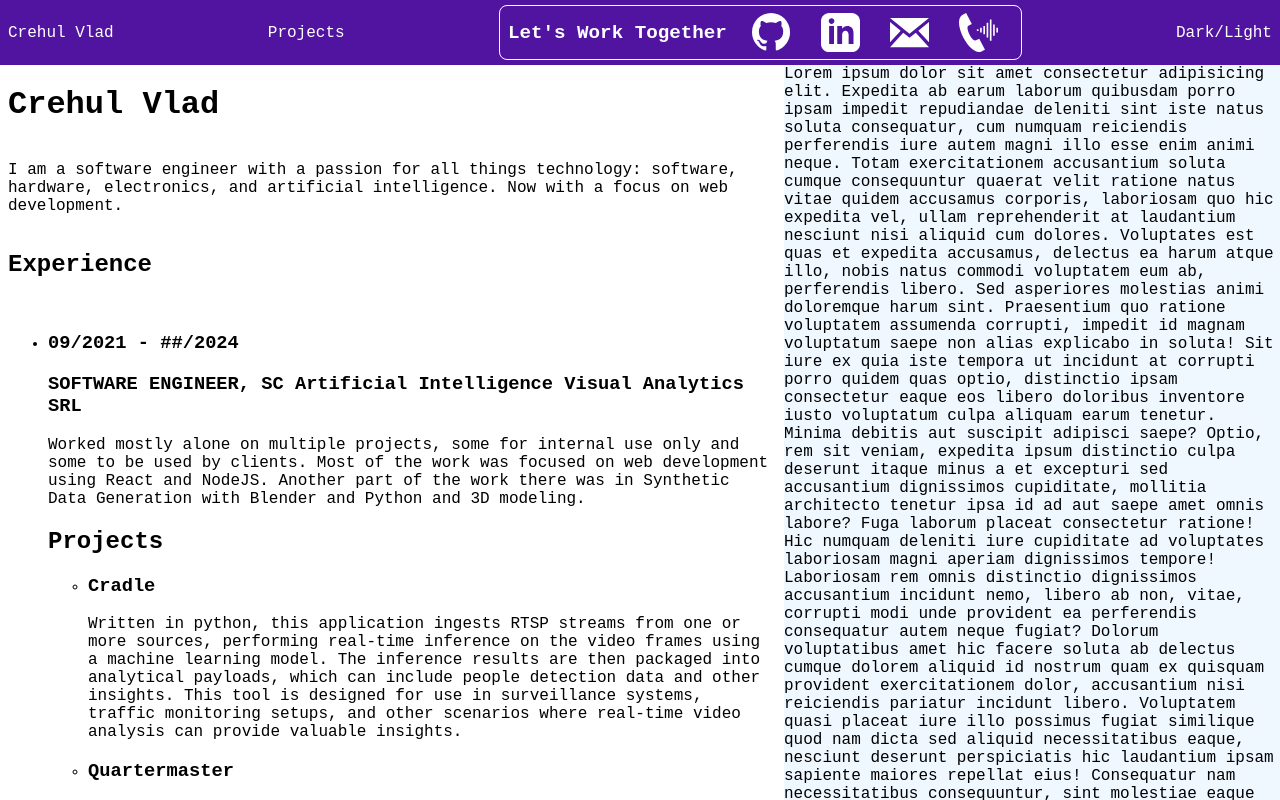
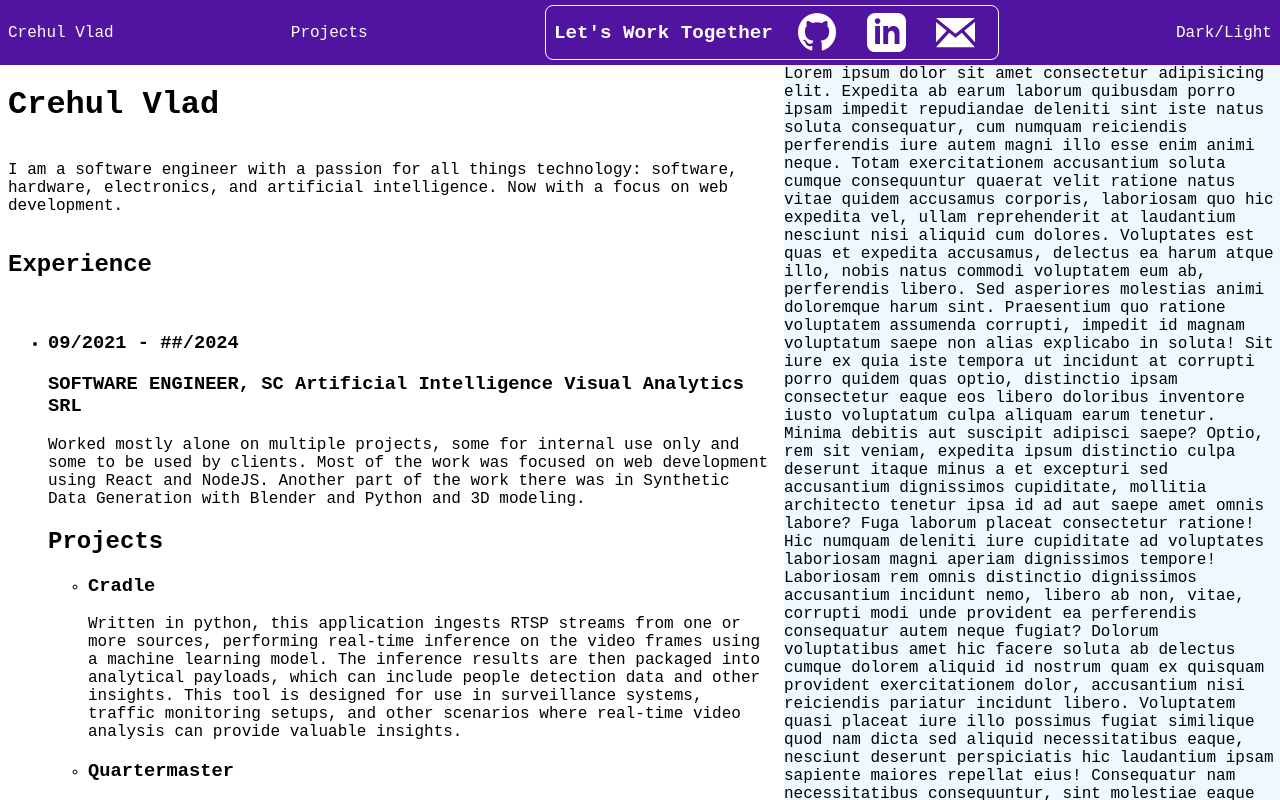
Before and after one commit to VladC12/VladC12.github.io, a React (Vite) app: page / in a window 1280 px wide. Shown: the top 800 px of the page. Built offline with nearby package versions, Linux system fonts and the light colour scheme.

Commit message:
Refactor HireButton component to update social buttons and styling

```diff
--- a/src/components/HireButton.tsx
+++ b/src/components/HireButton.tsx
@@ -6,17 +6,14 @@ const HireButton: React.FC = () => {
         <div className="hire-button-container">
             <HireMeAd/>
             <div className="social-buttons">
-                <a href="https://github.com/your-profile" target="_blank" rel="noopener noreferrer">
+                <a href="https://github.com/VladC12" target="_blank" rel="noopener noreferrer">
                     <img src="/github-mark.svg" alt="GitHub" className="social-icon" />
                 </a>
-                <a href="https://linkedin.com/in/your-profile" target="_blank" rel="noopener noreferrer">
+                <a href="https://www.linkedin.com/in/crehulvlad/" target="_blank" rel="noopener noreferrer">
                     <img src="/linkedin.svg" alt="LinkedIn" className="social-icon" />
                 </a>
-                <a>
+                <a href="mailto:vladcrehul12@gmail.com" target="_blank" rel="noopener noreferrer">
                     <img src="/email.svg" alt="Email" className="social-icon" />
-                </a>
-                <a>
-                    <img src="/phone.svg" alt="Phone" className="social-icon" />
                 </a>
             </div>
         </div>
```
